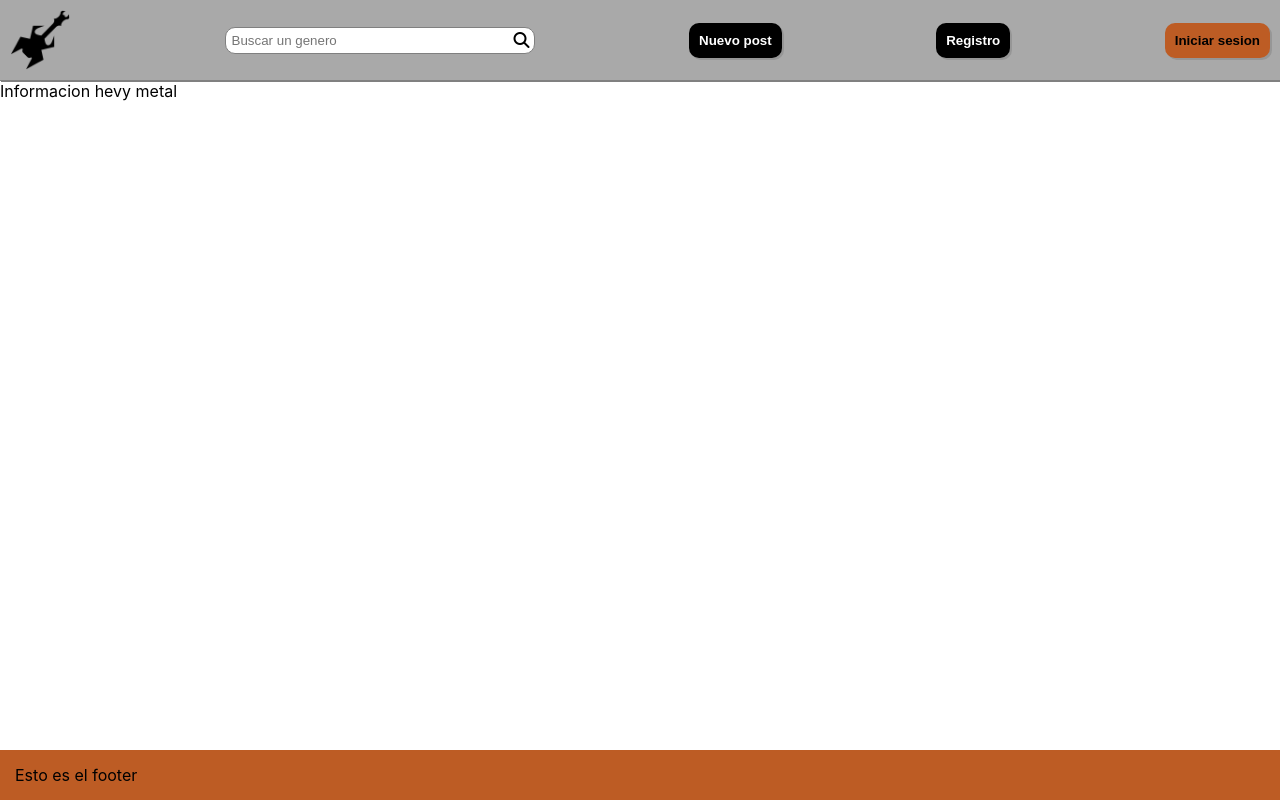
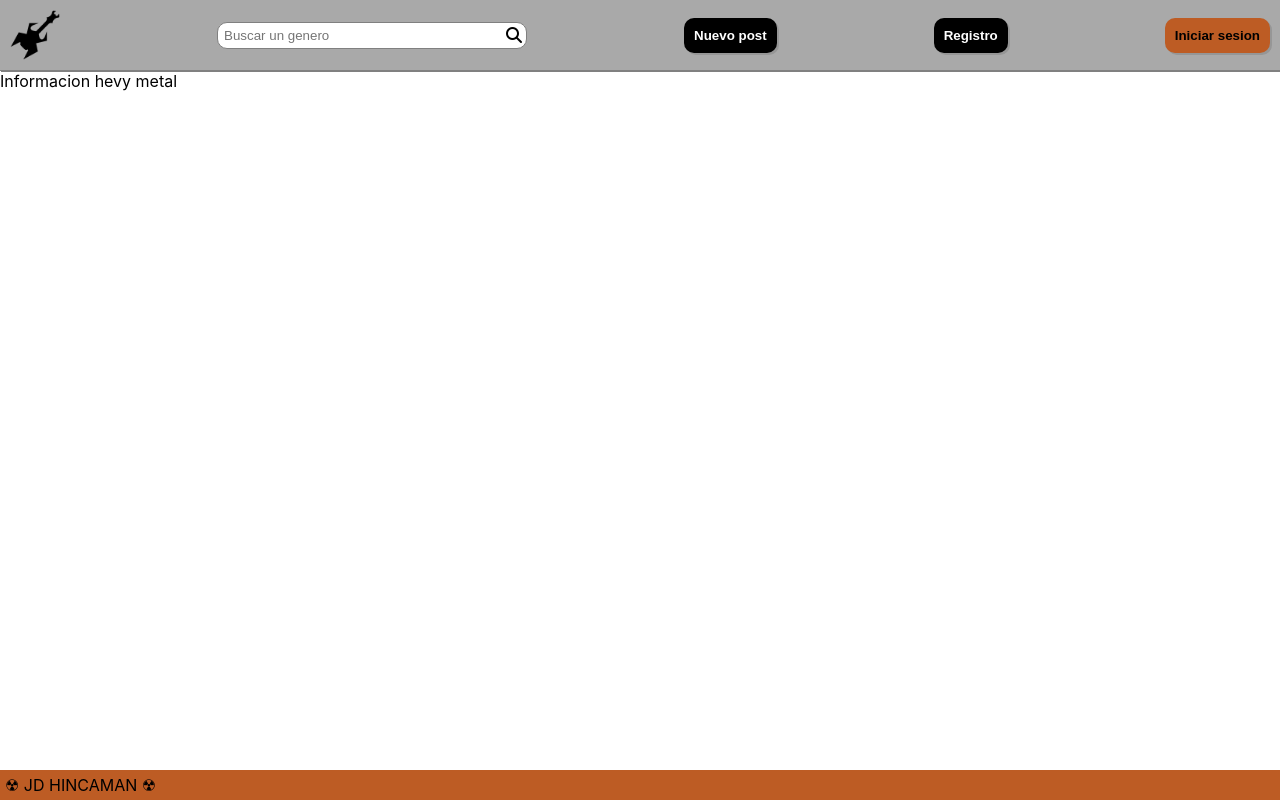
Before and after one commit to JDHINCAMAN/app-react-UdeA, a React (Create React App) app: page /heavy-metal in a window 1280 px wide. Built offline with nearby package versions, Linux system fonts and the light colour scheme.

Commit message:
footer terminado y css actualizado

```diff
--- a/src/components/footer.jsx
+++ b/src/components/footer.jsx
@@ -1,5 +1,5 @@
 const Footer = () => {
-  return <footer>Esto es el footer</footer>;
+  return <footer>☢ JD HINCAMAN ☢</footer>;
 };
 
 export default Footer;
--- a/src/pages/heavy-metal.jsx
+++ b/src/pages/heavy-metal.jsx
@@ -1,11 +1,11 @@
 import Layout from "../layouts/layout";
 
-function HeavyMetalInfo() {
+const HeavyMetalInfo = () => {
   return (
     <Layout>
       <div>Informacion hevy metal</div>
     </Layout>
   );
-}
+};
 
 export default HeavyMetalInfo;
--- a/src/pages/thrash-metal.jsx
+++ b/src/pages/thrash-metal.jsx
@@ -1,11 +1,11 @@
 import Layout from "../layouts/layout";
 
-function ThrashMetalInfo() {
+const ThrashMetalInfo = () => {
   return (
     <Layout>
       <div>Informacion sobre thrash metal</div>
     </Layout>
   );
-}
+};
 
 export default ThrashMetalInfo;
--- a/src/styles/styles.css
+++ b/src/styles/styles.css
@@ -13,15 +13,17 @@ ul {
   display: flex;
   flex-direction: column;
   height: 100vh;
+  overflow: hidden;
 }
 
 .mainContainer > main {
   height: 100%;
+  overflow: scroll;
 }
 
 .mainContainer > footer {
   background-color: rgb(189, 92, 36);
-  padding: 15px;
+  padding: 5px;
 }
 
 .navbar {
@@ -39,7 +41,7 @@ ul {
 }
 
 .logo {
-  height: 60px;
+  height: 50px;
 }
 
 .logo:hover {
@@ -119,7 +121,8 @@ ul {
 }
 
 .cardContainer {
-  display: -webkit-flex;
+  display: flex;
+  flex-wrap: wrap;
   margin: 50px;
 }
 
```
